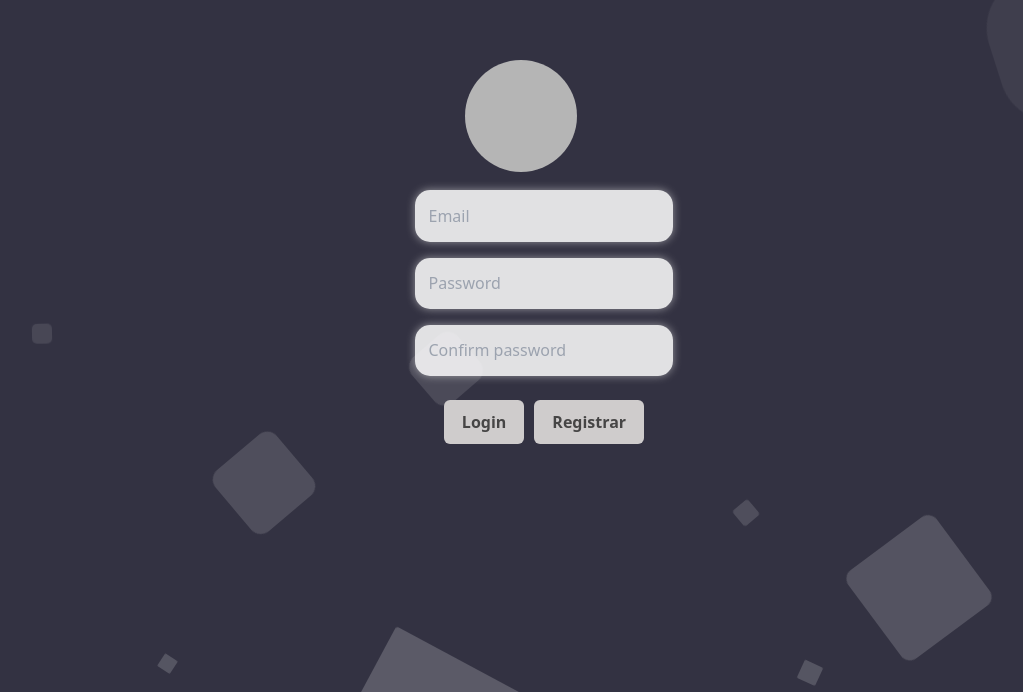
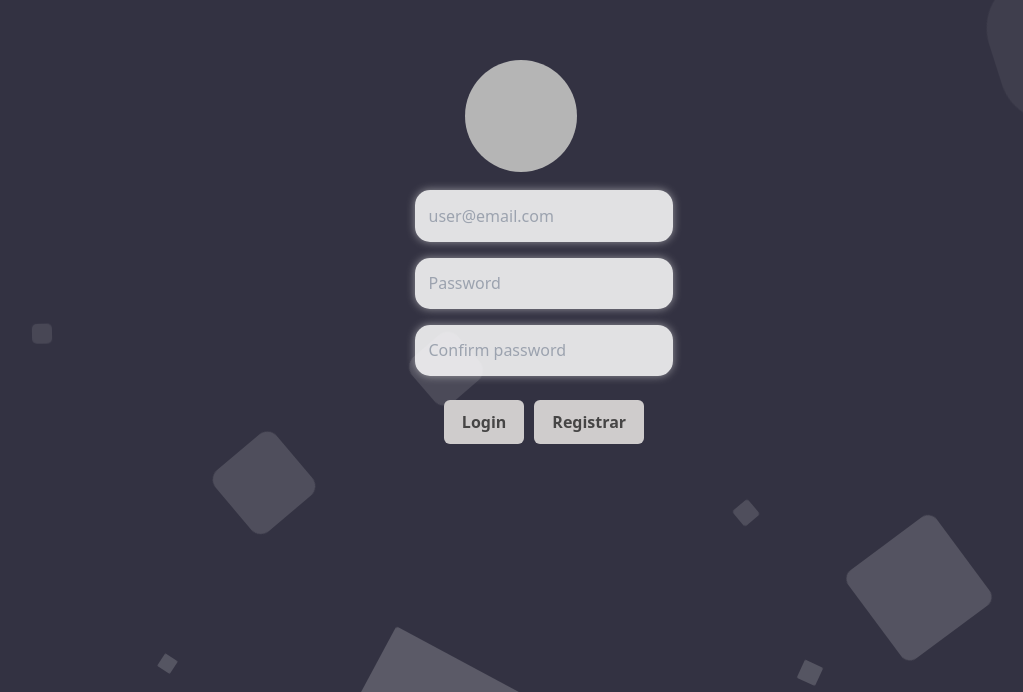
Before and after one commit to AlondraCordoba/gastos-personales-fe, a React (Create React App) app: page /register in a window 1280 px wide. Shown: the part 108-800 px from the top of the page, without its empty margins (96-1119 px from the left). Built offline with nearby package versions, Linux system fonts and the light colour scheme; grey boxes are pictures that could not be loaded.

Commit message:
feat: placeholder modified

```diff
--- a/src/components/login/Login.js
+++ b/src/components/login/Login.js
@@ -66,6 +66,7 @@ export default function Login() {
             placeholder="user@email.com"
             className="email"
             type="email"
+            autoComplete="false"
             onChange={(e) => (model.email = e.target.value)}
           />
           <br></br>
--- a/src/components/register/Register.js
+++ b/src/components/register/Register.js
@@ -32,7 +32,7 @@ export default function Register() {
           <div>
             <input
               autoComplete="false"
-              placeholder="Email"
+              placeholder="user@email.com"
               className="email"
               type="email"
               onChange={(e) => (model.email = e.target.value)}
```
